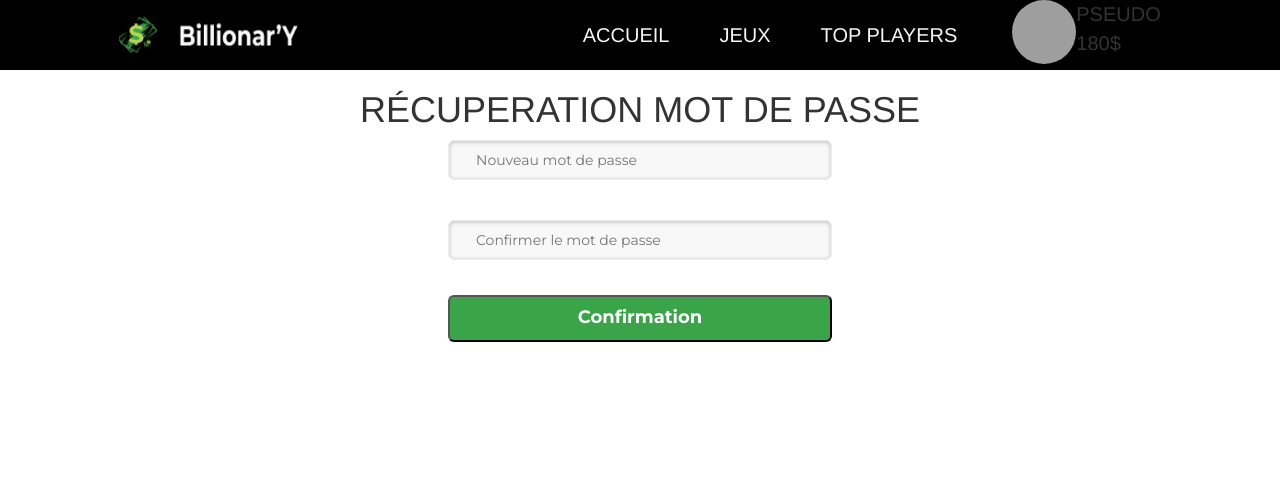
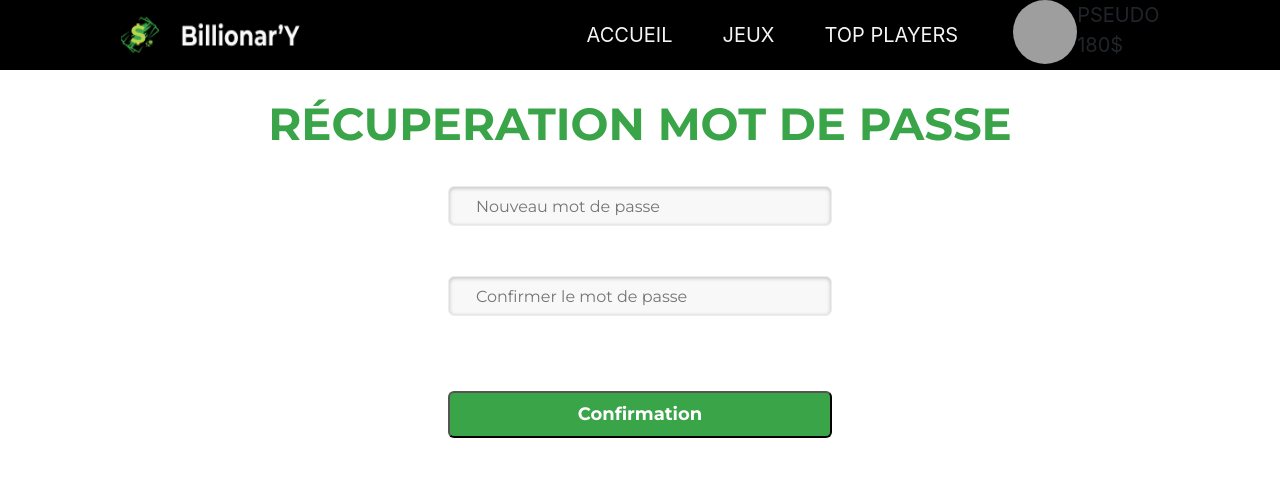
Before and after one commit to loux22/Billionar-Y, a Symfony app: template Billionar'Y/templates/user/recoverPassword.html.twig in a window 1280 px wide. Shown: the top 477 px of the page. Run offline with Twig, Linux system fonts and the light colour scheme; the template is opened without the code that fills it, so the values that code supplies are empty; some libraries are stand-ins or nearby versions; grey boxes are pictures that could not be loaded.

Commit message:
recoverPasswordFinal

```diff
--- a/Billionar'Y/public/css/recoverPassword.css
+++ b/Billionar'Y/public/css/recoverPassword.css
@@ -15,6 +15,7 @@
     line-height: 108px;
     text-transform: uppercase;
     color: #39a448;
+    font-weight: 700;
 }
 
 .conf {
@@ -43,9 +44,9 @@
 }
 
 .inf {
-    padding-bottom: 40px;
+    padding-bottom: 50px;
 }
 
 .esp {
-    padding-bottom: 35px;
+    padding-bottom: 75px;
 }
--- a/Billionar'Y/templates/base.html.twig
+++ b/Billionar'Y/templates/base.html.twig
@@ -13,8 +13,7 @@
 </head>
 <body>
     <header>
-		<link href="//maxcdn.bootstrapcdn.com/bootstrap/3.3.0/css/bootstrap.min.css" rel="stylesheet" id="bootstrap-css">
-<script src="//maxcdn.bootstrapcdn.com/bootstrap/3.3.0/js/bootstrap.min.js"></script>
+
 
 
 								<!-- navbar -->
```
Also changed, not shown: Billionar'Y/templates/user/recoverPassword.html.twig (+4 -8 lines).
